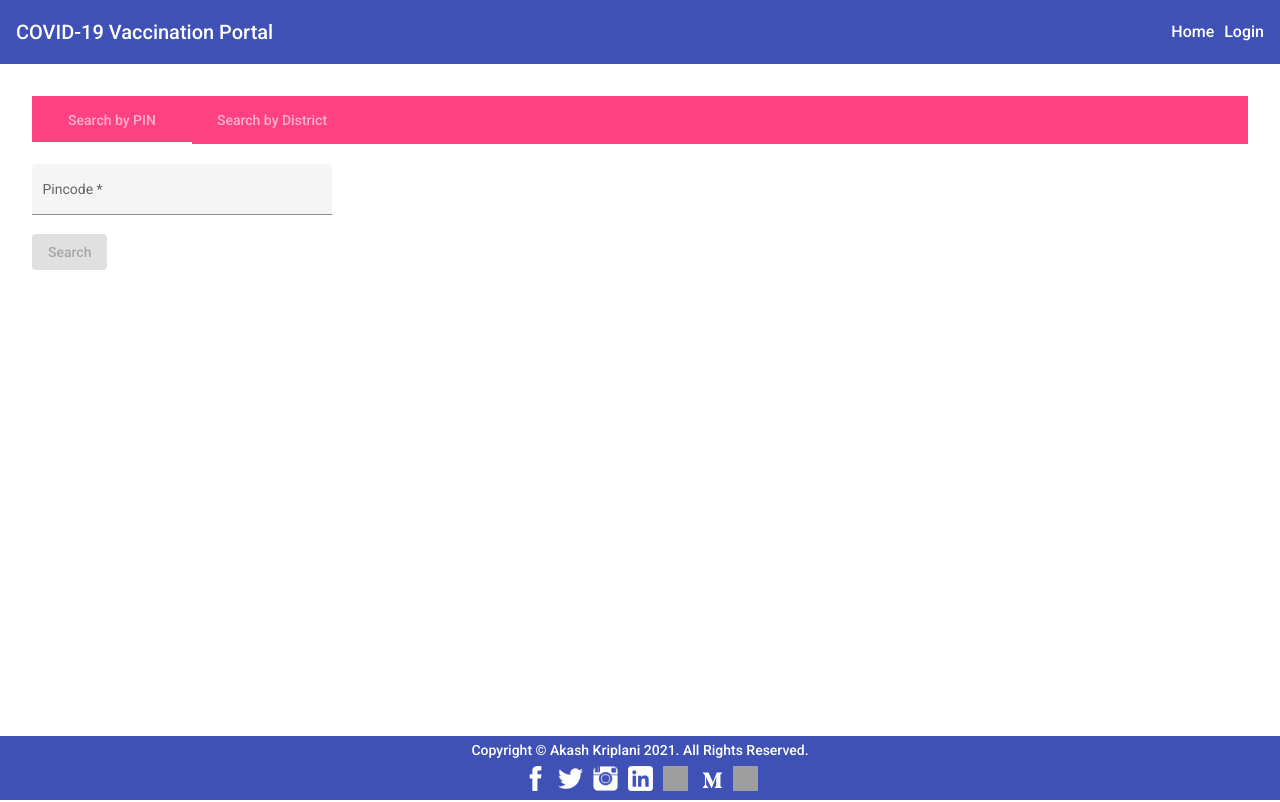
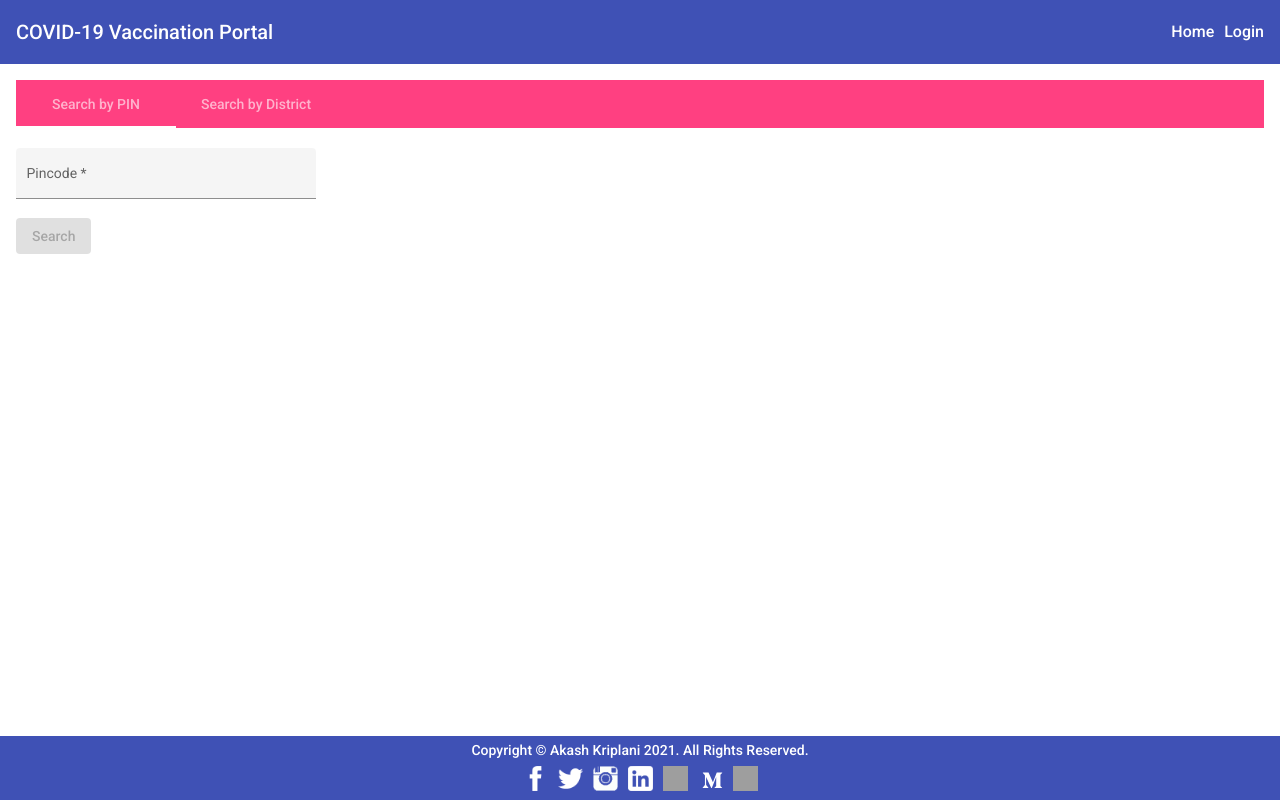
Before and after one commit to akashkriplani/india-fights-covid, an Angular app: page / in a window 1280 px wide. Built offline with nearby package versions, Linux system fonts and the light colour scheme; grey boxes are pictures that could not be loaded.

Commit message:
IFC: Stick header and footer and scroll the main content

```diff
--- a/src/app/app.component.html
+++ b/src/app/app.component.html
@@ -1,7 +1,9 @@
 <div class="container">
   <ifc-header [title]="title"></ifc-header>
-  <div class="paddingAllMedium">
-    <router-outlet></router-outlet>
-  </div>
+  <main>
+    <div class="content">
+      <router-outlet></router-outlet>
+    </div>
+  </main>
   <ifc-footer></ifc-footer>
 </div>
--- a/src/app/app.component.scss
+++ b/src/app/app.component.scss
@@ -1,3 +1,21 @@
-.paddingAllMedium {
-  padding: 2rem;
+.container {
+  display: flex;
+  flex-direction: column;
+  height: 100%;
+  min-height: 100vh;
 }
+
+main {
+  flex: 1 0 0%;
+  overflow: auto;
+}
+
+ifc-footer {
+  margin-top: auto;
+}
+
+.content {
+  padding: 1rem;
+  height: 100%;
+  overflow: auto;
+}
--- a/src/app/components/footer/footer.component.scss
+++ b/src/app/components/footer/footer.component.scss
@@ -1,10 +1,3 @@
-footer {
-  position: fixed;
-  left: 0;
-  bottom: 0;
-  width: 100%;
-}
-
 .footer-content {
   display: flex;
   flex-direction: column;
```
Also changed, not shown: tsconfig.json (+6 -1 lines).
